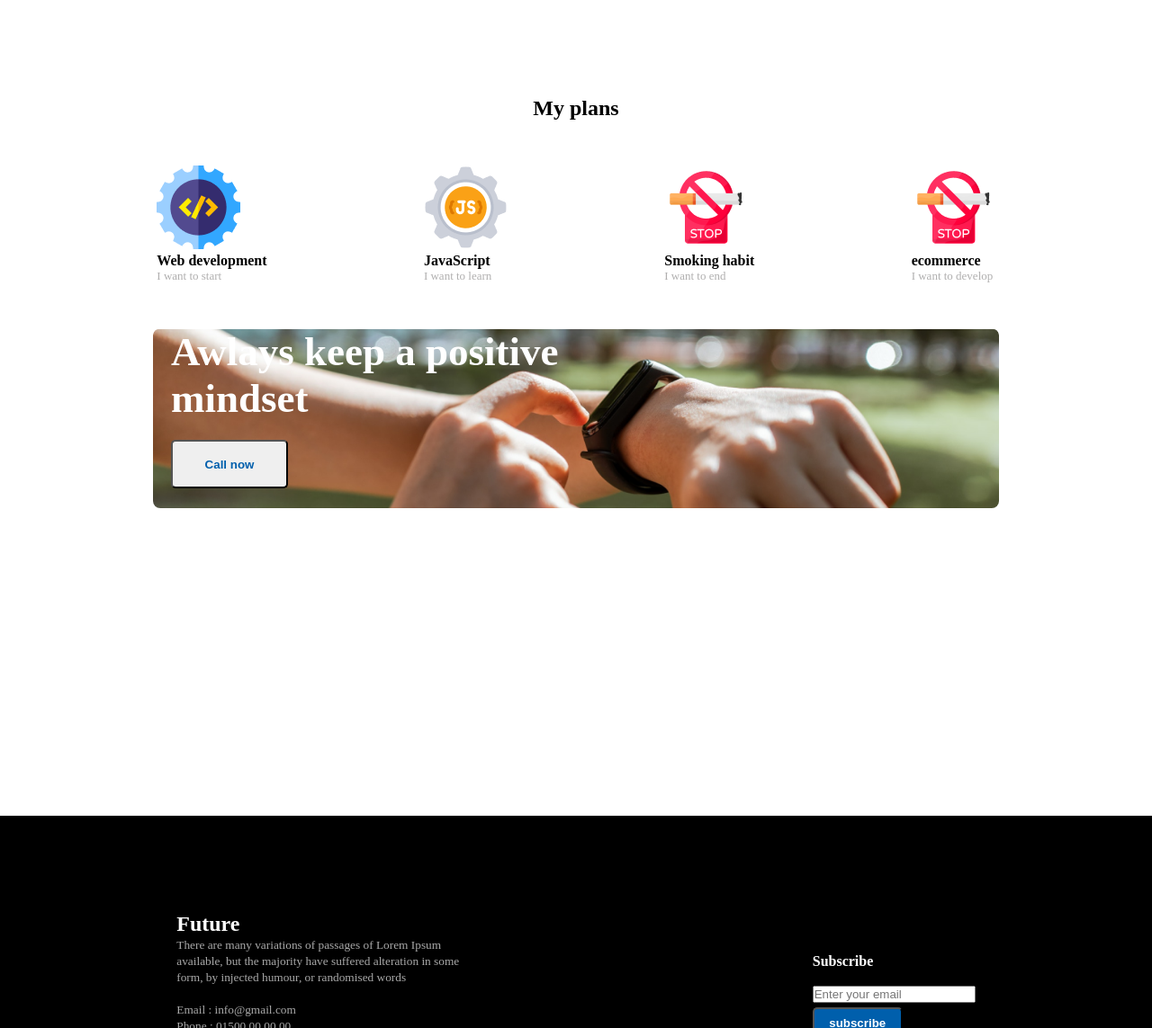
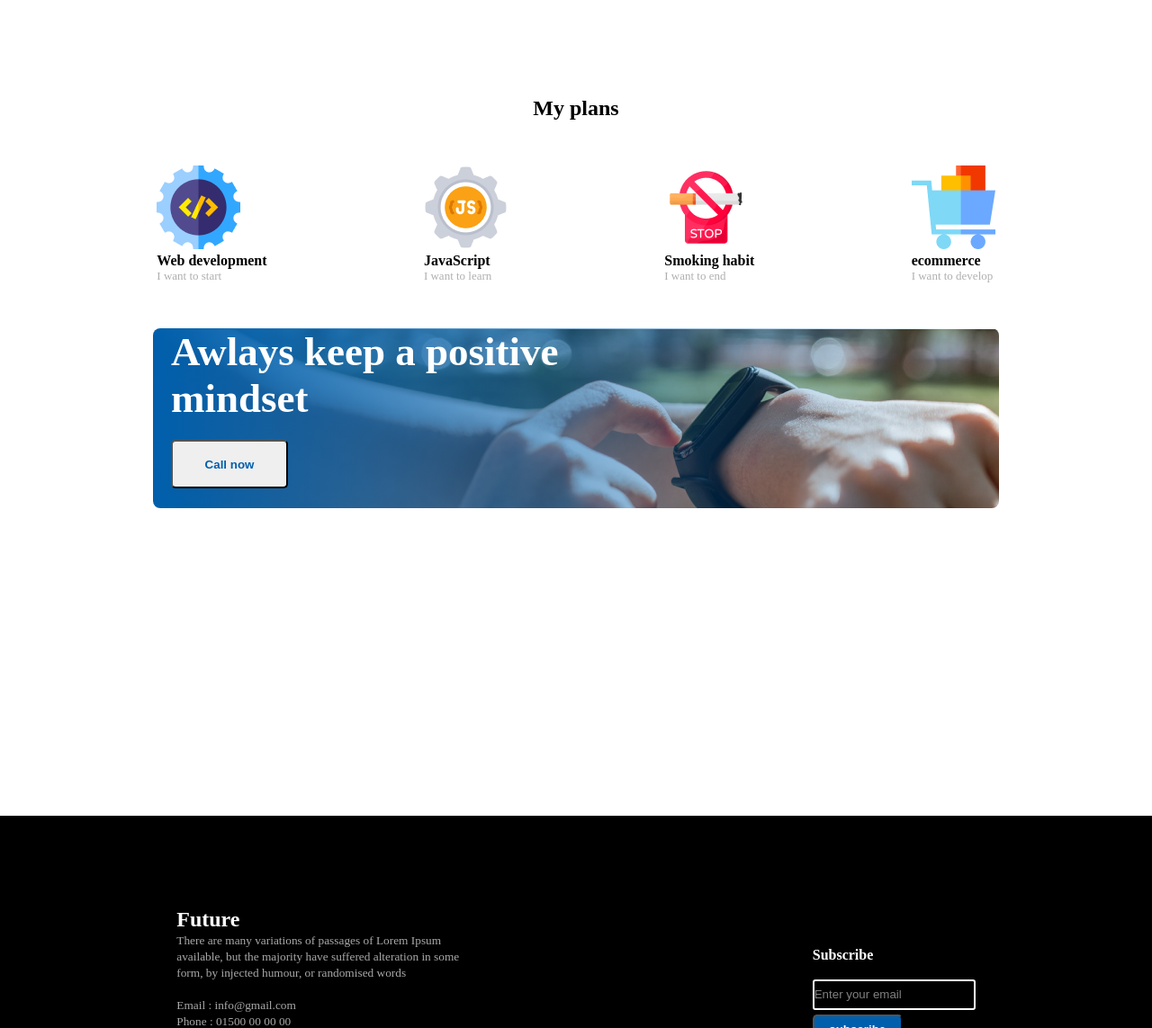
Before and after one commit to Tanim1999/new-year-new-me, a plain HTML site: page index.html in a window 1280 px wide. Shown: the part 1493-2636 px from the top of the page at 90% size. Drawn offline with Linux system fonts and the light colour scheme.

Commit message:
added file

```diff
--- a/Styles/styles.css
+++ b/Styles/styles.css
@@ -1,6 +1,9 @@
-*{margin: 0;
-padding: 0;}
-.header-container{
+* {
+    margin: 0;
+    padding: 0;
+}
+
+.header-container {
     height: 100vh;
     background-image: url('/images/banner/banner3.png');
     background-repeat: no-repeat;
@@ -10,112 +13,167 @@ padding: 0;}
     align-items: center;
 
 }
-.head-writings{
-    margin-right:0px;
+
+.head-writings {
+    margin-right: 0px;
     text-align: end;
     margin-right: 100px;
-    margin-left: 700px;}
-    .quote{color: #FFF;
+    margin-left: 700px;
+}
+
+.quote {
+    color: #FFF;
     text-align: right;
     font-family: Work Sans;
     font-size: 65px;
     font-style: normal;
     font-weight: 700;
-        line-height: normal;}
-.description {color:#FFF}
-   .btn{
+    line-height: normal;
+}
+
+.description {
+    color: #FFF
+}
+
+.btn {
     width: 130px;
     height: 54px;
     flex-shrink: 0;
     padding: 5px 3px;
     color: #005FAC;
-            font-weight:600;
-            border-radius:5px;
+    font-weight: 600;
+    border-radius: 5px;
     margin-top: 20px;
 
 }
-        .main-container{
+
+.main-container {
     display: flex;
 
     height: 100vh;
-            align-items:center;
+    align-items: center;
     justify-content: center;
     gap: 60px;
 
 }
-        .main-heading{
+
+.main-heading {
     font-weight: 900;
 }
-        .img-container{
+
+.img-container {
     height: 80vh;
     width: 60vh;
     /* object-fit:contain; */
 
 
 }
-        img{max-width: 100%;
-            max-height: 100%;}
-            .list{
 
-              list-style-type:none
+img {
+    max-width: 100%;
+    max-height: 100%;
 }
-            li::before{content: "\2713" ;
-            color: rgb(6, 250, 14)}
-            .main2nd-heading{
+
+.list {
+
+    list-style-type: none
+}
+
+li::before {
+    content: "\2713";
+    color: rgb(6, 250, 14)
+}
+
+.main2nd-heading {
     text-align: center;
 }
-            .logo-container{
+
+.logo-container {
     display: flex;
     justify-content: space-evenly;
     margin-top: 50px;
 }
-            .i-want{
+
+.i-want {
     font-size: small;
     color: rgba(148, 147, 147, 0.74);
 }
-            .main-2ndsection{
+
+.main-2ndsection {
     height: 100vh;
 }
-          .main2nd-img-container{
+
+.main2nd-img-container {
     height: 200px;
     width: 920px;
 
-            background-repeat: no-repeat ;
-            background-size: cover ;
+    background-repeat: no-repeat;
+    background-size: cover;
     text-align: left;
     margin-top: 50px;
     margin-left: 170px;
-            background-image: url("/images/watch.png");
+    /* background-image: url("/images/watch.png"); */
+    /*how to add gradient color? */
     border-radius: 8px;
-            padding-left:20px ;}
-        .img-content{
+    padding-left: 20px;
+
+background: linear-gradient(90deg, #005FAC 0%, rgba(0, 95, 172, 0.00) 100%),url("/images/watch.png");
+}
+
+/* background: linear-gradient(45deg, rgba(34,164,116,1) 0%, rgba(41,47,143,1) 100%); */
+.img-content {
     color: #FFF;
     font-size: 30px;
     font-style: normal;
     font-weight: 600;
 
 }
-        .footer{
-            height:50vh;
+
+.footer {
+    height: 50vh;
     display: flex;
-            justify-content:space-around ;
+    justify-content: space-around;
     background-color: black;
     color: #FFF;
     align-items: center;
 }
-        .footer-btn{width: 100px;
+
+.footer-btn {
+    width: 100px;
     height: 34px;
     margin-top: 5px;
     background-color: #005FAC;
     flex-shrink: 0;
     padding: 5px 3px;
-             color:white;
-             font-weight:600;
+    color: white;
+    font-weight: 600;
     border-radius: 5px;
+}
 
+.custom-input {
+    height: 30px;
+    width: auto;
+    border: 2px solid white;
+    border-radius: 3px;
+    background-color: black;
+    /* Change the background color */
+    color: grey;
+    /* Change the text color */
 }
-        .small-col{
+
+.custom-input::placeholder {
+    color: grey;
+    /* Change the placeholder text color */
+}
+
+
+
+.small-col {
     color: darkgray;
+}
+
+.footer-icons {
+    margin-top: 10px;
 }
 
 /*
--- a/code/index.html
+++ b/index.html
@@ -57,7 +57,7 @@
                 <p class="i-want">I want to end</p>
             </div>
               <div class="ecommerce">
-                <img src="/images/icons/smoke.png" alt="">
+                <img src="/images/icons/ecom.png" alt="">
                 <h4 class="icon-descrip">ecommerce</h4>
                 <p class="i-want">I want to develop</p>
             </div>
@@ -96,7 +96,7 @@
             <div class="form">
             <form action="" >
                 <label for="email"></label>
-                <input type="email" id="email" placeholder="Enter your email">
+                <input class="custom-input" type="email" id="email" placeholder="Enter your email" >
             </form>
             </div>
 
```
Lines whose indentation alone changed are shown as unchanged.
